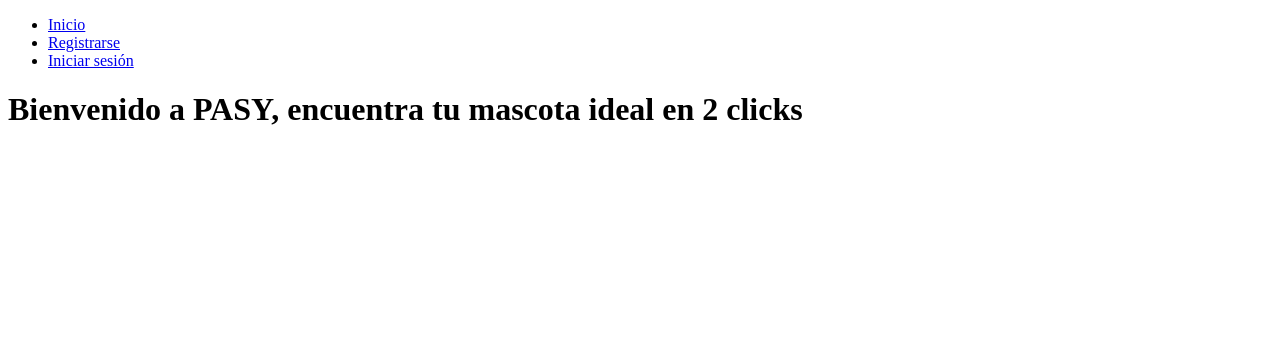
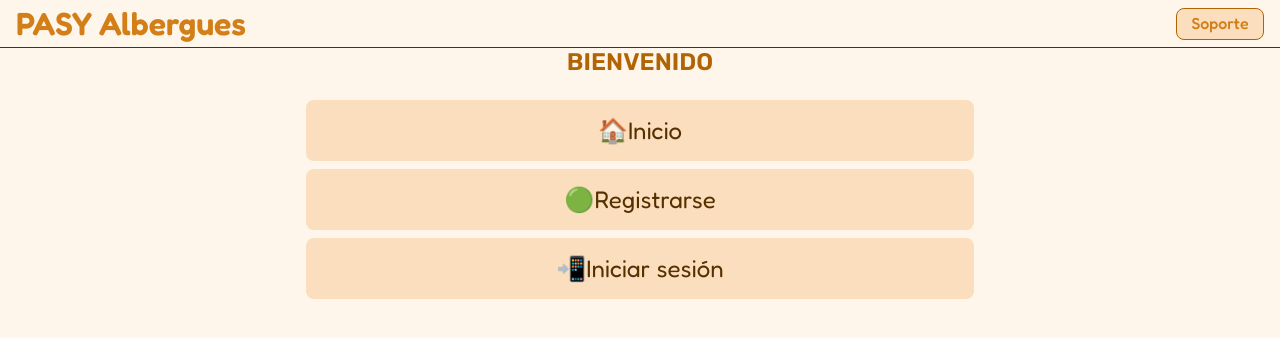
Before and after one commit to beichooo/pasy-mascotas-project, a Django app: page /usuario/ in a window 1280 px wide. Shown: the top 338 px of the page. Run offline with Django 4.2, Linux system fonts and the light colour scheme.

Commit message:
add styles shelter flow home

```diff
--- a/manage_pets/templates/home.html
+++ b/manage_pets/templates/home.html
@@ -1,3 +1,41 @@
-{% extends 'layouts/base1.html' %} {% block content %}
-<h1>Bienvenido a PASY, encuentra tu mascota ideal en 2 clicks</h1>
+{% extends 'layouts/base1.html' %} {% load static %} {% block content %}
+<h1 class="searcher-page__title">Bienvenido</h1>
+
+<section class="doubts-panel">
+  <ul>
+    <li class="doubts-panel__option doubts-panel__option--secondary">
+      <a href="{% url 'home' %}" class="doubts-panel__link"> 🏠Inicio</a>
+    </li>
+
+    {% if user.is_authenticated %}
+    <li class="doubts-panel__option doubts-panel__option--secondary">
+      <a href="{% url 'pet_list' %}" class="doubts-panel__link">
+        🐶Lista de mascotas</a
+      >
+    </li>
+    <li class="doubts-panel__option doubts-panel__option--secondary">
+      <a href="{% url 'sign_out' %}" class="doubts-panel__link"
+        >❌Cerrar sesión</a
+      >
+    </li>
+
+    <li class="doubts-panel__option doubts-panel__option--secondary">
+      <a href="{% url 'add_pet' %}" class="doubts-panel__link"
+        >📝Añadir mascota</a
+      >
+    </li>
+    {% else %}
+    <li class="doubts-panel__option doubts-panel__option--secondary">
+      <a href="{% url 'sign_up' %}" class="doubts-panel__link">🟢Registrarse</a>
+    </li>
+
+    <li class="doubts-panel__option doubts-panel__option--secondary">
+      <a href="{% url 'sign_in' %}" class="doubts-panel__link"
+        >📲Iniciar sesión</a
+      >
+    </li>
+    {% endif %}
+  </ul>
+</section>
+
 {% endblock content %}
--- a/manage_pets/templates/layouts/base1.html
+++ b/manage_pets/templates/layouts/base1.html
@@ -1,12 +1,76 @@
+{% load static %}
 <!DOCTYPE html>
 <html lang="es">
   <head>
+    <!-- TODO: Favicon, put the favicon in all the pages   -->
     <meta charset="UTF-8" />
+    <meta http-equiv="X-UA-Compatible" content="IE=edge" />
     <meta name="viewport" content="width=device-width, initial-scale=1.0" />
-    <title>Encuentra mascotas en adopción en PASY</title>
+    <title>Buscador de mascotas</title>
+    <meta
+      name="description"
+      content="Buscador de mascotas en adopción, encuentra tu mascota ideal en alguno de los albergues de La Paz"
+    />
+    <link rel="icon" href="{% static 'img/favicon-pasy.svg' %}" />
+    <!-- Google Tag Manager -->
+    <script>
+      (function (w, d, s, l, i) {
+        w[l] = w[l] || [];
+        w[l].push({
+          "gtm.start": new Date().getTime(),
+          event: "gtm.js",
+        });
+        var f = d.getElementsByTagName(s)[0],
+          j = d.createElement(s),
+          dl = l != "dataLayer" ? "&l=" + l : "";
+        j.async = true;
+        j.src = "https://www.googletagmanager.com/gtm.js?id=" + i + dl;
+        f.parentNode.insertBefore(j, f);
+      })(window, document, "script", "dataLayer", "GTM-59WDXHM");
+    </script>
+    <!-- End Google Tag Manager -->
+    <link rel="preconnect" href="https://fonts.googleapis.com" />
+    <link rel="preconnect" href="https://fonts.gstatic.com" crossorigin />
+    <link
+      href="https://fonts.googleapis.com/css2?family=Rubik:wght@400;500;600&display=swap"
+      rel="stylesheet"
+      rel="preconnect"
+      href="https://fonts.googleapis.com"
+    />
+    <link rel="preconnect" href="https://fonts.gstatic.com" crossorigin />
+    <link
+      href="https://fonts.googleapis.com/css2?family=Fredoka:wght@300;400;500;600;700&display=swap"
+      rel="stylesheet"
+    />
+    <link rel="stylesheet" href="{% static 'css/main.css' %}" />
   </head>
   <body>
-    <nav>
+    <!-- Google Tag Manager (noscript) -->
+    <noscript
+      ><iframe
+        src="https://www.googletagmanager.com/ns.html?id=GTM-59WDXHM"
+        height="0"
+        width="0"
+        style="display: none; visibility: hidden"
+      ></iframe
+    ></noscript>
+    <!-- End Google Tag Manager (noscript) -->
+    <header>
+      <nav class="nav-bar">
+        <a href=" {% url 'index' %}">
+          <span class="nav-bar__logo">PASY Albergues</span>
+        </a>
+        <div class="nav-bar__btns">
+          <button
+            class="nav-bar__donate-btn"
+            onclick="window.location.href='{% url 'donations'%}'"
+          >
+            Soporte
+          </button>
+        </div>
+      </nav>
+
+      {% comment %}
       <ul>
         <li>
           <a href="{% url 'home' %}"> Inicio</a>
@@ -33,7 +97,8 @@
         </li>
         {% endif %}
       </ul>
-    </nav>
+      {% endcomment %}
+    </header>
     {% block content %} {% endblock content %}
   </body>
 </html>
--- a/pet_searcher/static/css/main.css
+++ b/pet_searcher/static/css/main.css
@@ -455,6 +455,12 @@
   justify-content: center;
 }
 
+.doubts-panel__link {
+  text-decoration: none;
+  font-family: var(--texts-font);
+  color: var(--brand-color-800);
+}
+
 .doubts-panel__option p {
   font-family: var(--titles-font);
   font-style: normal;
```
